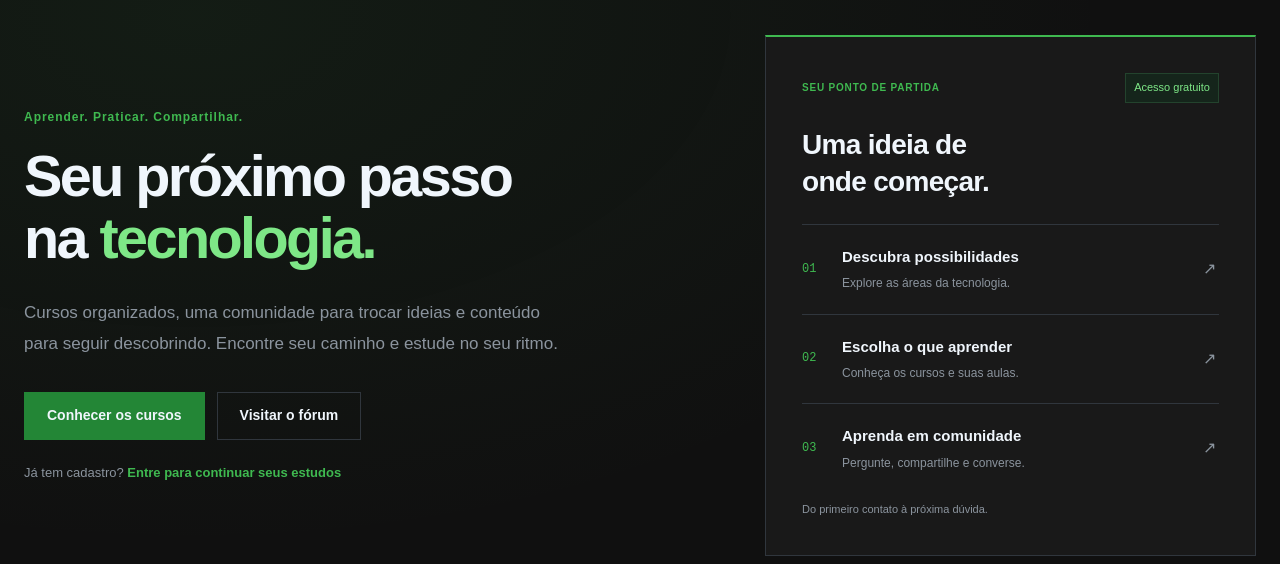
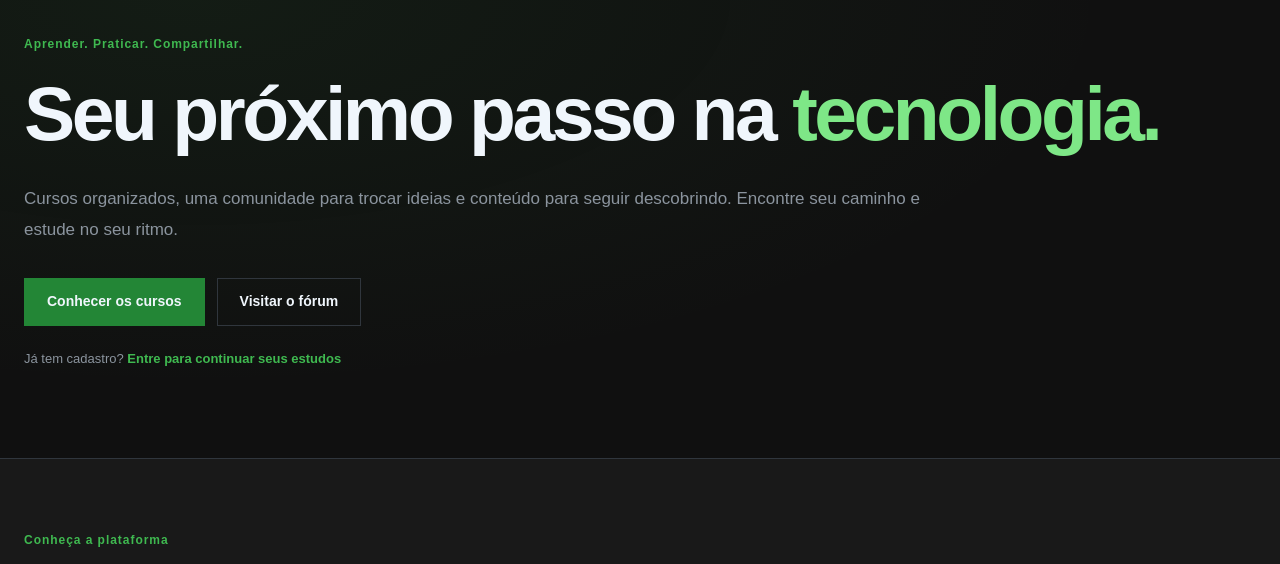
Before and after one commit to gustavorisio/cursovalido-frontend, a React (Vite) app: page / in a window 1280 px wide. Shown: the part 130-694 px from the top of the page. Built offline with nearby package versions, Linux system fonts and the light colour scheme; no server answers.

Commit message:
Fix: simplificar inicio e estabilizar botoes

```diff
--- a/src/paginas/Inicio.jsx
+++ b/src/paginas/Inicio.jsx
@@ -19,21 +19,11 @@ export default function Inicio() {
       <section className="cv-hero" aria-labelledby="cv-titulo">
         <div className="cv-hero-copy">
           <p className="cv-eyebrow">Aprender. Praticar. Compartilhar.</p>
-          <h1 id="cv-titulo">Seu próximo passo<br />na <span>tecnologia.</span></h1>
+          <h1 id="cv-titulo">Seu próximo passo na <span>tecnologia.</span></h1>
           <p className="cv-lead">Cursos organizados, uma comunidade para trocar ideias e conteúdo para seguir descobrindo. Encontre seu caminho e estude no seu ritmo.</p>
           <div className="cv-hero-actions"><Link className="cv-button cv-button-primary" to="/cursos">Conhecer os cursos</Link><Link className="cv-button cv-button-outline" to="/forum">Visitar o fórum</Link></div>
           <p className="cv-hero-note">Já tem cadastro? <Link to="/login">Entre para continuar seus estudos</Link></p>
         </div>
-        <aside className="cv-study-map" aria-labelledby="cv-study-titulo">
-          <div className="cv-study-heading"><span className="cv-eyebrow">Seu ponto de partida</span><span className="cv-free">Acesso gratuito</span></div>
-          <h2 id="cv-study-titulo">Uma ideia de onde começar.</h2>
-          <ol className="cv-study-steps">
-            <li><Link to="/roadmap"><span className="cv-step-number" aria-hidden="true">01</span><span><strong>Descubra possibilidades</strong><small>Explore as áreas da tecnologia.</small></span><span aria-hidden="true">↗</span></Link></li>
-            <li><Link to="/cursos"><span className="cv-step-number" aria-hidden="true">02</span><span><strong>Escolha o que aprender</strong><small>Conheça os cursos e suas aulas.</small></span><span aria-hidden="true">↗</span></Link></li>
-            <li><Link to="/forum"><span className="cv-step-number" aria-hidden="true">03</span><span><strong>Aprenda em comunidade</strong><small>Pergunte, compartilhe e converse.</small></span><span aria-hidden="true">↗</span></Link></li>
-          </ol>
-          <p className="cv-study-note">Do primeiro contato à próxima dúvida.</p>
-        </aside>
       </section>
 
       <section className="cv-explore" aria-labelledby="cv-explore-titulo">
--- a/src/paginas/inicio.css
+++ b/src/paginas/inicio.css
@@ -105,7 +105,7 @@
   font-size: 14px;
   font-weight: 650;
   line-height: 1.4;
-  transition: background .15s, border-color .15s;
+  transition: none;
 }
 
 .cv-home .cv-button-primary {
@@ -115,8 +115,9 @@
 }
 
 .cv-home .cv-button-primary:hover {
-  background: var(--color-primary-hover);
-  border-color: var(--color-primary-hover);
+  background: var(--color-primary);
+  border-color: var(--color-primary);
+  color: var(--color-primary-text);
 }
 
 .cv-home .cv-button-outline {
@@ -126,8 +127,9 @@
 }
 
 .cv-home .cv-button-outline:hover {
-  background: var(--color-hover);
+  background: transparent;
   border-color: var(--color-line);
+  color: var(--color-brand-950);
 }
 
 .cv-hero {
@@ -263,8 +265,8 @@
 }
 
 .cv-area>a:hover {
-  text-decoration: underline;
-  text-underline-offset: 4px;
+  text-decoration: none;
+  color: var(--color-brand-700);
 }
 
 .cv-about {
@@ -505,40 +507,25 @@
 
 /* Composicao da pagina inicial, sem midia externa. */
 .pagina-inicio .cv-hero {
-  grid-template-columns: minmax(0, 1.15fr) minmax(0, .85fr);
+  grid-template-columns: minmax(0, 1fr);
   gap: clamp(40px, 6vw, 88px);
   padding-block: clamp(64px, 7vw, 108px);
   background: radial-gradient(ellipse at 15% 10%, rgb(63 185 80 / .07), transparent 60%), var(--color-surface);
   border-bottom: 1px solid var(--color-line);
 }
-.pagina-inicio .cv-hero-copy { min-width: 0; }
+.pagina-inicio .cv-hero-copy { min-width: 0; width: 100%; }
 .pagina-inicio .cv-eyebrow { color: var(--color-brand-700); font-size: 12px; letter-spacing: .08em; font-weight: 600; }
-.pagina-inicio .cv-hero h1 { font-size: clamp(40px, 4.5vw, 68px); line-height: 1.08; letter-spacing: -.045em; font-weight: 700; }
+.pagina-inicio .cv-hero h1 { font-size: clamp(40px, 6vw, 84px); line-height: 1.08; letter-spacing: -.045em; font-weight: 700; }
 .pagina-inicio .cv-hero h1 span { color: var(--color-brand-800); }
-.pagina-inicio .cv-lead { max-width: 540px; font-size: 17px; line-height: 1.85; margin-top: 28px; }
+.pagina-inicio .cv-lead { max-width: 900px; font-size: 17px; line-height: 1.85; margin-top: 28px; }
 .pagina-inicio .cv-hero-actions { gap: 12px; margin-top: 32px; }
 .pagina-inicio .cv-button { min-height: 48px; padding: 13px 22px; }
 .pagina-inicio .cv-button-outline { background: transparent; }
-.cv-study-map { min-width: 0; padding: clamp(24px, 3vw, 36px); border: 1px solid var(--color-line); border-top: 2px solid var(--color-success); background: var(--color-page); }
-.cv-study-heading { display: flex; justify-content: space-between; align-items: center; gap: 16px; flex-wrap: wrap; margin-bottom: 24px; }
-.cv-study-heading .cv-eyebrow { margin-bottom: 0; font-size: 10px; text-transform: uppercase; }
-.cv-free { font-size: 11px; color: var(--color-brand-800); padding: 5px 8px; border: 1px solid var(--color-brand-100); background: var(--color-brand-50); white-space: nowrap; }
-.cv-home .cv-study-map h2 { max-width: 300px; margin-bottom: 24px; font-size: 28px; line-height: 1.3; letter-spacing: -.025em; }
-.cv-study-steps { list-style: none; margin: 0; padding: 0; }
-.cv-study-steps li { border-top: 1px solid var(--color-line); }
-.cv-study-steps a { display: grid; grid-template-columns: 26px minmax(0, 1fr) 16px; gap: 14px; align-items: center; padding: 20px 0; text-decoration: none; color: var(--color-brand-950); }
-.cv-step-number { font-family: monospace; font-size: 12px; color: var(--color-brand-700); }
-.cv-study-steps strong { display: block; font-size: 15px; font-weight: 600; }
-.cv-study-steps small { display: block; margin-top: 5px; font-size: 12px; line-height: 1.6; color: var(--color-muted); }
-.cv-study-steps a > span:last-child { color: var(--color-muted); transition: transform .15s; }
-.cv-study-steps a:hover strong { color: var(--color-brand-800); }
-.cv-study-steps a:hover > span:last-child { color: var(--color-brand-800); transform: translate(2px, -2px); }
-.cv-home .cv-study-note { margin-top: 8px; font-size: 11px; color: var(--color-muted); }
 .pagina-inicio .cv-explore { padding-block: 72px; }
 .pagina-inicio .cv-section-heading { margin-bottom: 32px; }
 .pagina-inicio .cv-area-grid { gap: 20px; }
-.pagina-inicio .cv-area { position: relative; padding: 30px; box-shadow: none; border-top: 2px solid var(--color-line); transition: border-color .15s, background .15s; }
-.pagina-inicio .cv-area:focus-within, .pagina-inicio .cv-area:hover { border-color: var(--color-brand-700); background: #141b16; }
+.pagina-inicio .cv-area { position: relative; padding: 30px; box-shadow: none; border-top: 2px solid var(--color-line); transition: none; }
+.pagina-inicio .cv-area:focus-within { border-color: var(--color-brand-700); }
 .cv-area-kicker { display: block; margin-bottom: 22px; color: var(--color-brand-700); font-size: 10px; letter-spacing: .12em; font-weight: 700; }
 .pagina-inicio .cv-area h3 { font-size: 22px; }
 .pagina-inicio .cv-area p { margin-block: 16px 28px; line-height: 1.8; font-size: 14px; }
@@ -550,8 +537,7 @@
 .pagina-inicio .site-footer { padding-inline: max(24px, calc((100vw - 1240px) / 2)); border-top: 1px solid var(--color-line); }
 @media (max-width: 960px) {
   .pagina-inicio .cv-hero { grid-template-columns: 1fr; gap: 40px; }
-  .pagina-inicio .cv-hero-copy { max-width: 680px; }
-  .pagina-inicio .cv-study-map h2 { max-width: none; }
+  .pagina-inicio .cv-hero-copy { max-width: none; }
   .pagina-inicio .cv-area-grid { grid-template-columns: 1fr; }
   .pagina-inicio .cv-area { padding: 28px; }
   .pagina-inicio .cv-about { grid-template-columns: 1fr; gap: 32px; }
@@ -560,11 +546,5 @@
   .pagina-inicio .cv-hero, .pagina-inicio .cv-explore, .pagina-inicio .cv-about { padding: 44px 20px; }
   .pagina-inicio .cv-hero h1 { font-size: 40px; }
   .pagina-inicio .cv-lead { font-size: 15px; }
-  .cv-study-map { padding: 24px 20px; }
-  .cv-study-steps a { gap: 10px; }
-  .cv-study-steps strong { font-size: 14px; }
   .pagina-inicio .cv-start { padding: 24px; }
 }
-@media (prefers-reduced-motion: reduce) {
-  .cv-study-steps a > span:last-child, .pagina-inicio .cv-area { transition: none; }
-}
```
Also changed, not shown: 1 other file (tests, documents, lock files or other folders).
